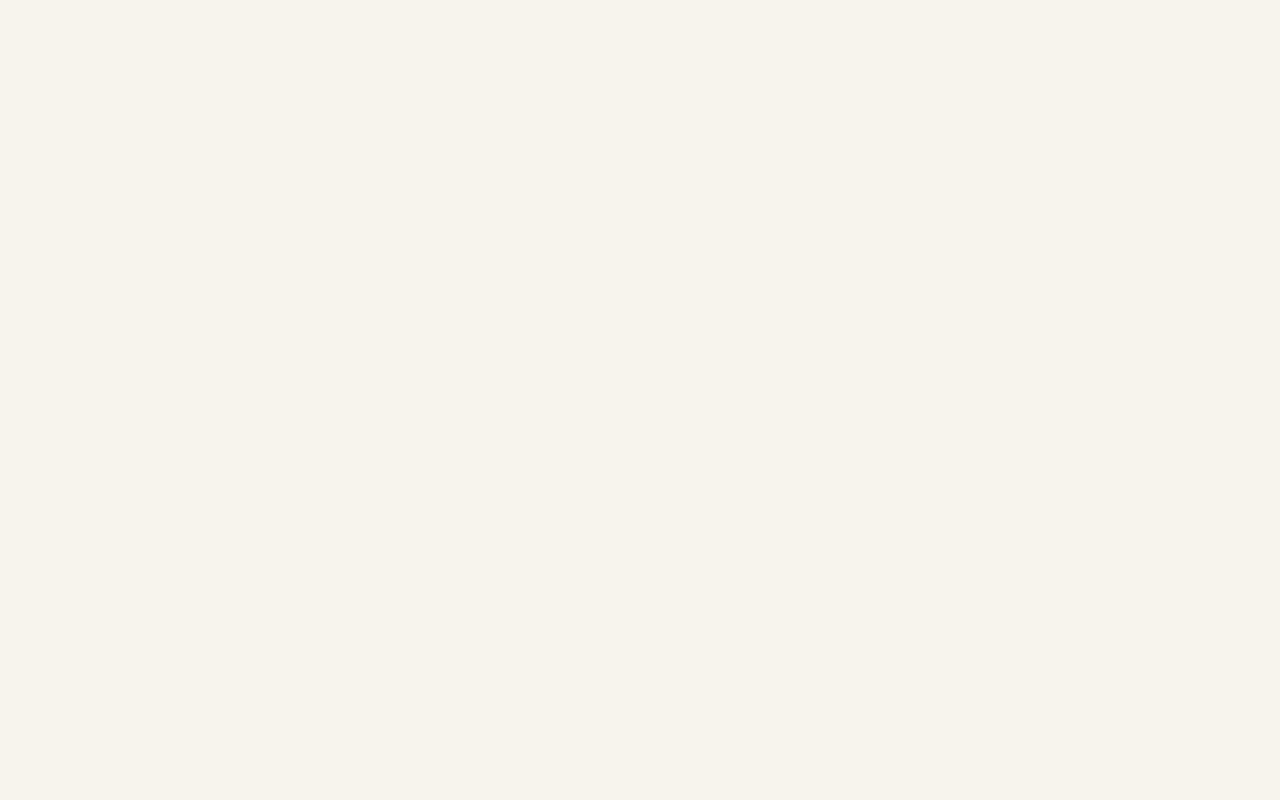
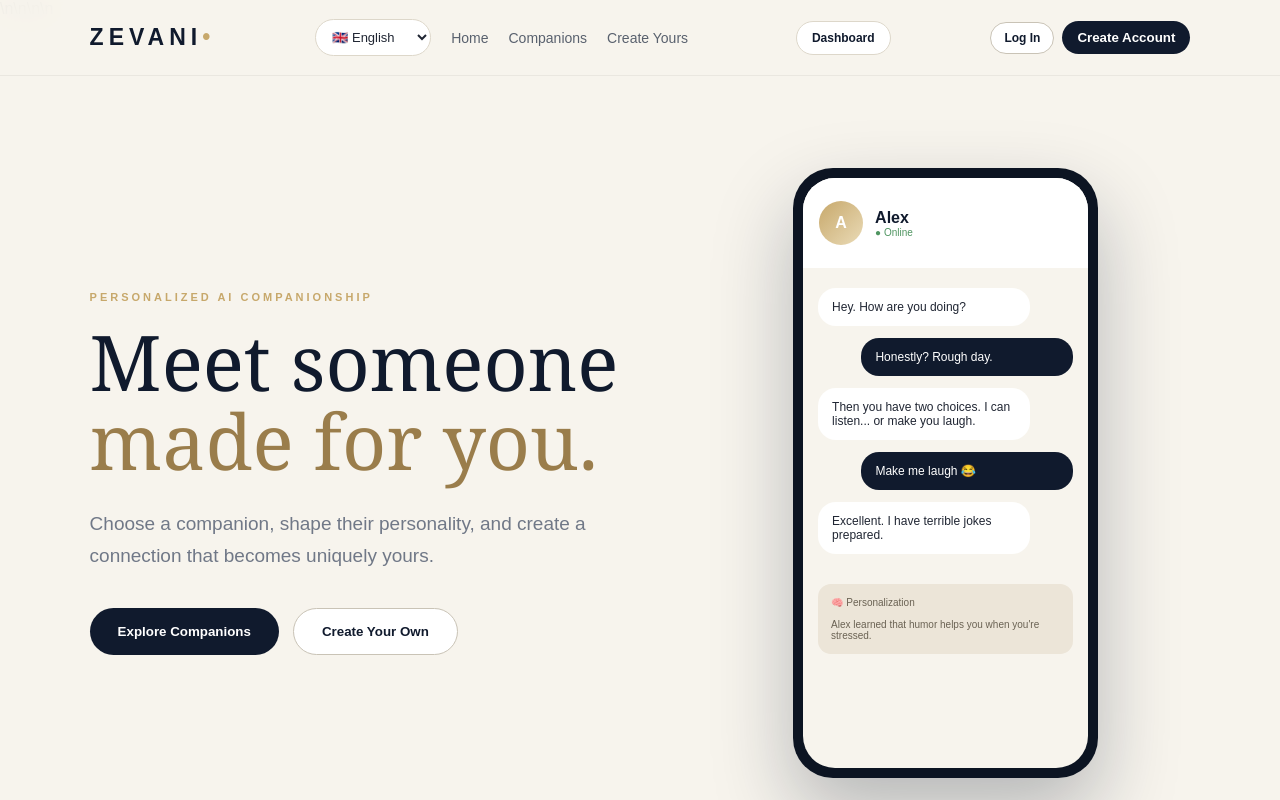
Before and after one commit to Sassyana/zevani, a plain HTML site: page index.html in a window 1280 px wide. Drawn offline with nearby package versions, Linux system fonts and the light colour scheme.

Commit message:
Restore ZEVANI homepage and remove broken wrapper

```diff
--- a/index.html
+++ b/index.html
@@ -2,9 +2,14 @@
 <html lang="en">
 <head>
 <meta charset="UTF-8">
-<meta name="viewport" content="width=device-width,initial-scale=1.0">
+<meta name="viewport" content="width=device-width, initial-scale=1.0">
 <title>ZEVANI — Personalized AI Companionship</title>
 <style>
-html,body{margin:0;width:100%;height:100%;overflow:hidden;background:#f7f4ed;font-family:Arial,Helvetica,sans-serif;color:#202633}
-#zevaniApp{display:block;width:100%;height:100%;border:0}
-#zevaniLoginModal,#zevaniDashboardOverlay{position:fixed;inset:0;z-index:999999;display:none;align-items:center;justify
+html,body{margin:0;width:100%;height:100%;overflow:hidden;background:#f7f4ed}
+#zevaniApp{position:fixed;inset:0;width:100vw;height:100vh;border:0;display:block;background:#f7f4ed}
+</style>
+</head>
+<body>
+<iframe id="zevaniApp" src="index-current.html" title="ZEVANI" allow="clipboard-write"></iframe>
+</body>
+</html>
```
